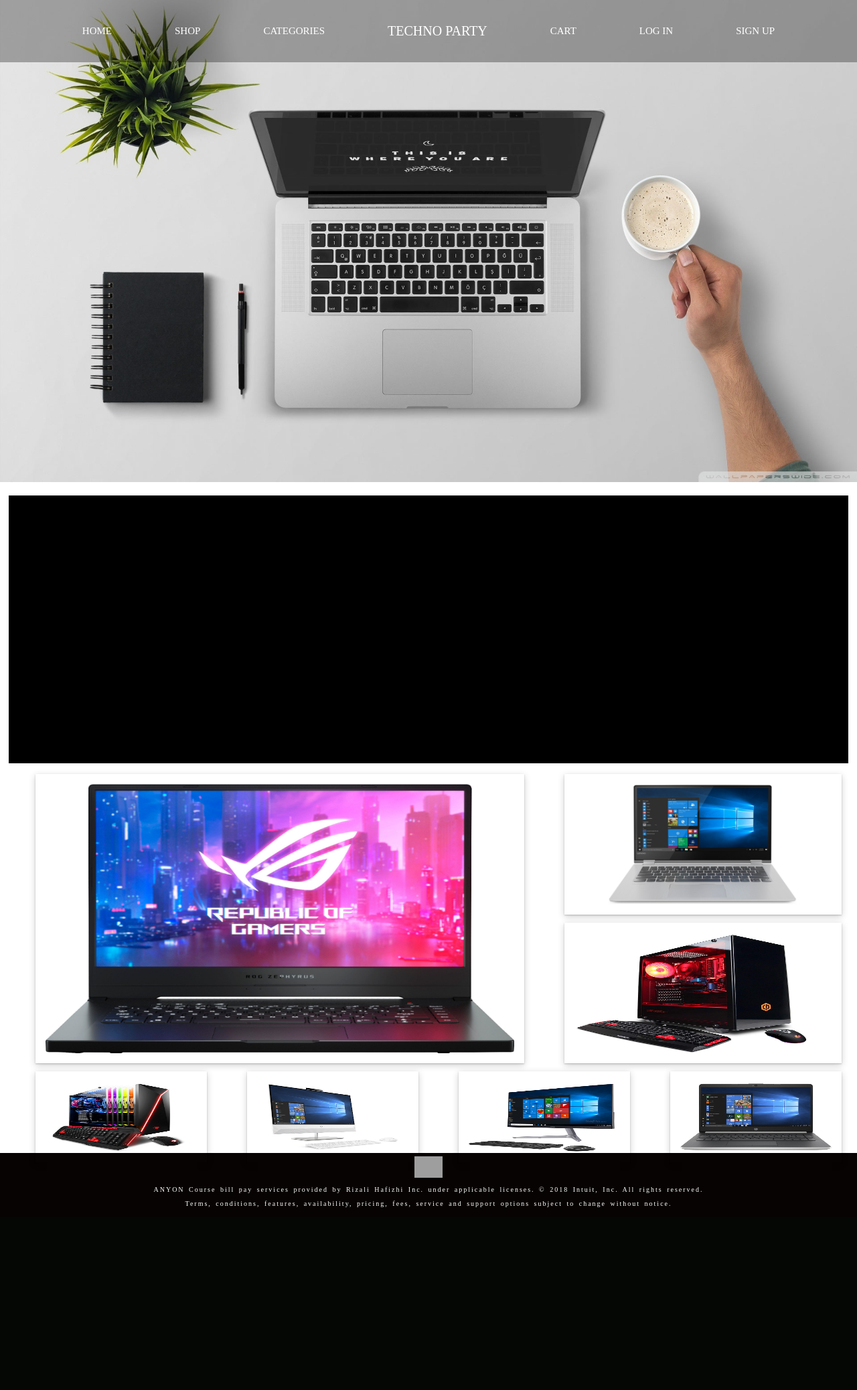
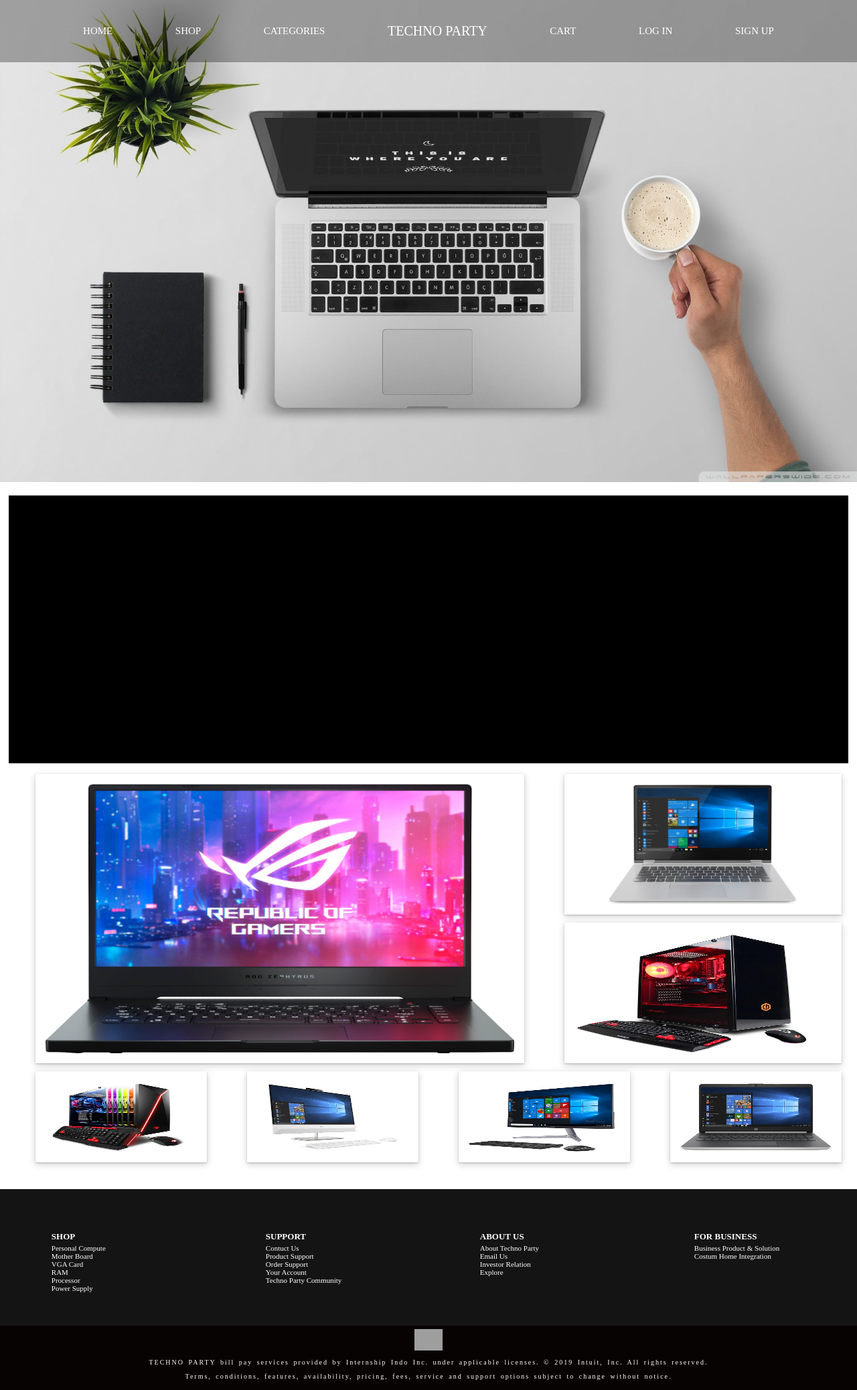
Before and after one commit to rizki7820/computershop, a PHP site: page / in a window 1280 px wide. Shown: the whole page at 67% size. Before the commit the page ends 1803 px from the top, so only its background shows below. Run offline with PHP 8.4, Linux system fonts and the light colour scheme; some web fonts are replaced; grey boxes are pictures that could not be loaded.

Commit message:
some add

```diff
--- a/index.html
+++ b/index.html
@@ -33,6 +33,7 @@
   <div class="gallery">
     <figure class="item item1">
       <img src="laptop3.jpg" class="image1" alt="">
+      <div class="blackbox"></div>
     </figure>
     <figure class="item item2">
       <img src="laptop2.jpg"  class="image1" alt="">
@@ -54,18 +55,54 @@
     </figure>
   </div>
 
+<br>
+<br>
+<br>
+</div>
+	<div class="ggwp2">
+	<div class="tes1">
+		<p><b>SHOP</b></p>
+		<a href="#">Personal Compute</a>
+		<a href="#">Mother Board</a>
+		<a href="#">VGA Card</a>
+		<a href="#">RAM</a>
+		<a href="#">Processor</a>
+		<a href="#">Power Supply</a>
+	</div>
+	<div class="tes1">
+		<p><b>SUPPORT</b></p>
+		<a href="#">Contuct Us</a>
+		<a href="#">Product Support</a>
+		<a href="#">Order Support</a>
+		<a href="#">Your Account</a>
+		<a href="#">Techno Party Community</a>
 
-</div>
-<div class="menufooter">
+	</div>
+		<div class="tes1">
+		<p><b>ABOUT US</b></p>
+		<a href="#">About Techno Party</a>
+		<a href="#">Email Us</a>
+		<a href="#">Investor Relation</a>
+		<a href="#">Explore</a>
 
-</div>
+	</div>
+	<div class="tes1">
+		<p><b>FOR BUSINESS</b></p>
+		<a href="#">Business Product & Solution</a>
+		<a href="#">Costum Home Integration</a>
+
+	</div>
+	</div>
+
+
+
 <div class="footer">
   <div class="sosmed">
     <a href="facebook.com">
   <img style="width: 42px; " src="facebook.png" alt="">
 </a>
 </div>
-  <p> ANYON Course bill pay services provided by Rizali Hafizhi  Inc. under applicable licenses. © 2018 Intuit, Inc. All rights reserved.</p>
+  <p> TECHNO PARTY bill pay services provided by Internship Indo  Inc. under applicable licenses. © 2019 Intuit, Inc. All rights reserved.</p>
   <p>  Terms, conditions, features, availability, pricing, fees, service and support options subject to change without notice.
   </p>
 </div>
--- a/tes2.css
+++ b/tes2.css
@@ -3,6 +3,9 @@ body {
 	padding: 0;
 	 font-family: 'Hepta Slab', serif;
 
+}
+.topnav {
+  z-index: 1;
 }
 .nav1{
 	position: fixed;
@@ -23,7 +26,7 @@ body {
 	color: white;
 	font-size: 15px;
 	text-align: center;
-	margin: auto 45px;
+	margin: auto 3.5vw;
 
 
 
@@ -65,6 +68,7 @@ body {
 	width: 98%;
 	margin: 0 auto;
 	border-style: 2px solid black;
+  z-index: -1;
 }
 .banner1{
   width: 100%;
@@ -76,10 +80,12 @@ body {
     grid-template-columns: repeat(8, 1fr);
     grid-template-rows: repeat(8, 5vw);
     grid-gap: 10px;
+    z-index: -1;
 }
 .gallery img{
 	width: 100%;
 	height: 100%;
+  z-index: -1;
 
 }
 .item1 {
@@ -122,10 +128,60 @@ body {
     grid-row-start: 7;
     grid-row-end: 9;
 }
+
+
+.ggwp2 {
+  display: flex;
+  flex-direction: row;
+  width: 100%;
+  background-color:rgba(20,20,20,10);
+  z-index: 1;
+
+
+
+}
+.tes1{
+  display: flex;
+  flex-direction: column;
+  align-content: flex-start;
+  padding: 50px 0;
+  width: 25%;
+  margin-left: 6vw;
+
+
+}
+
+.ggwp2 a{
+
+  color: white;
+  font-size: 11px;
+  text-decoration: none;
+
+}
+.ggwp2 p {
+  color: white;
+  font-size: 13px;
+  margin-bottom: 3px;
+
+}
 .image1{
 	padding: 15px;
+
 	 box-shadow: 0 1px 2px 0 rgba(0, 0, 0, 0.2), 0 3px 10px 0 rgba(0, 0, 0, 0.19);
 }
+.item img:hover{
+  opacity: 0;
+  transition: 0.3s;
+}
+.tes1 a:hover{
+  color: rgba(100,100,100,10);
+  transition: 0.3s all;
+}
+.blackbox {
+  height: 100%;
+  width: 100%;
+}
+
 
 .footer {
     background-color: #080303;
```
